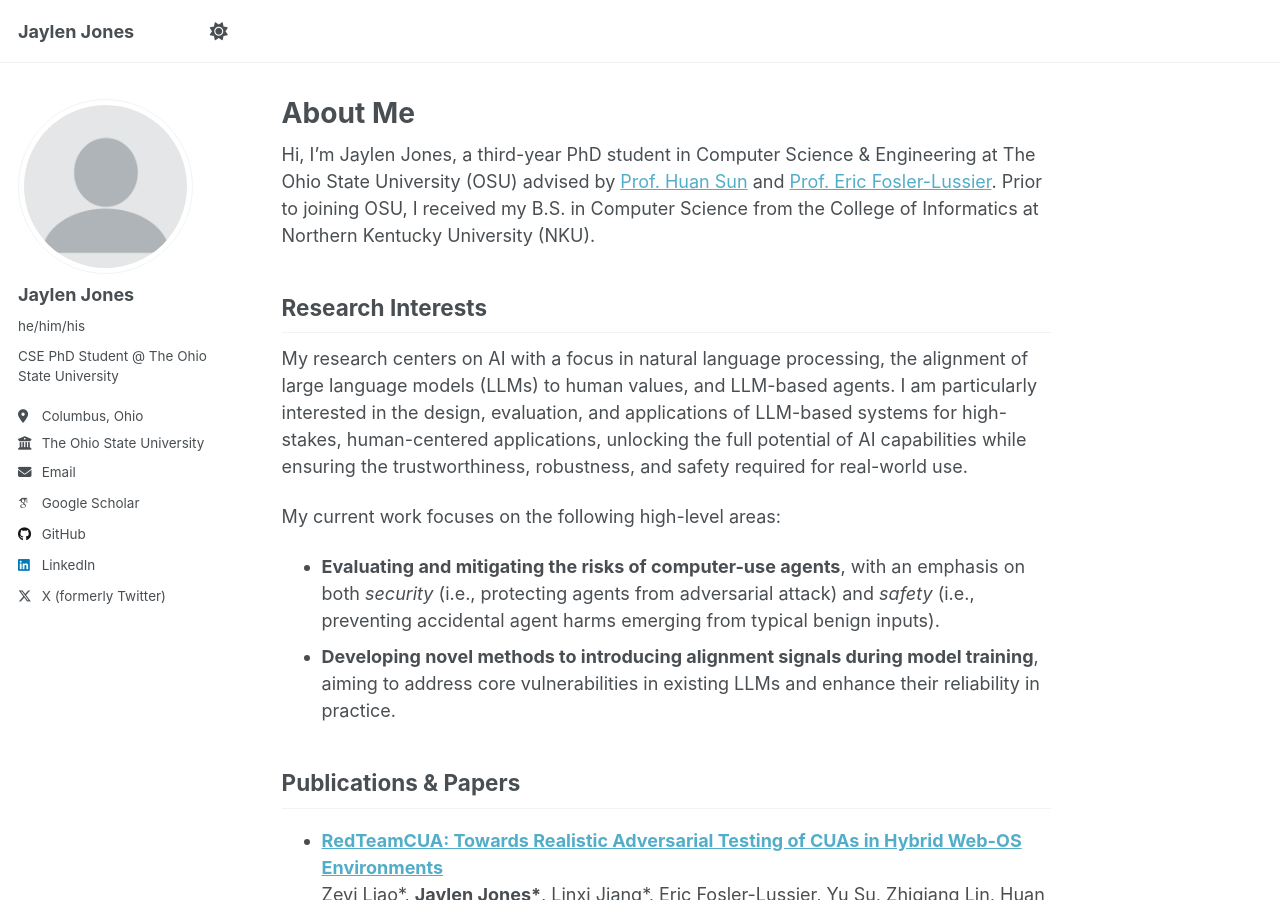
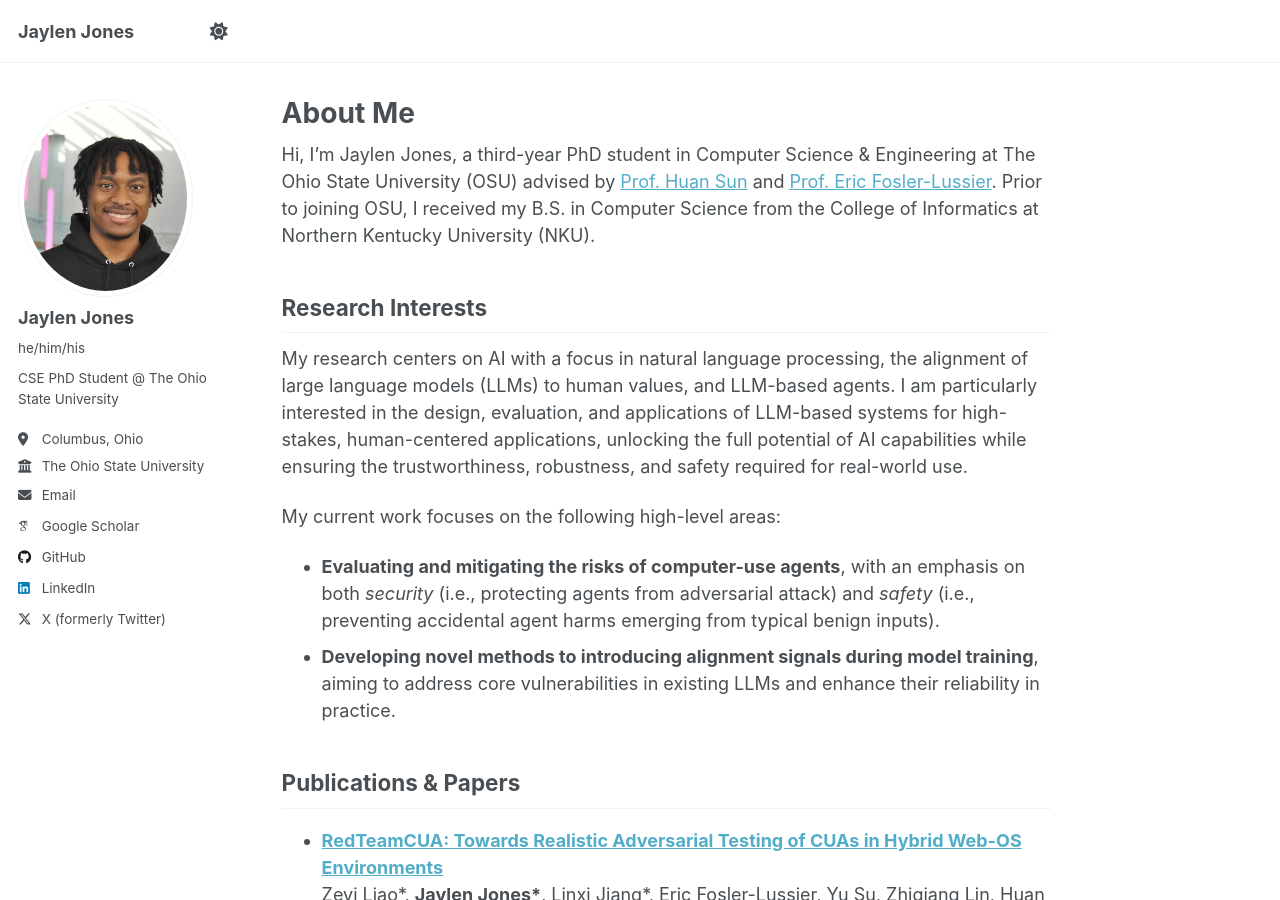
Before and after one commit to jjones62202/jjones62202.github.io, a Jekyll site: the page built from _pages/about.md, in a window 1280 px wide and 900 px high. Built offline with Jekyll 4.4.1, drawn with Linux system fonts in a browser that asks for light colours; some web fonts are replaced.

Commit message:
Update _config.yml

```diff
--- a/_config.yml
+++ b/_config.yml
@@ -22,7 +22,7 @@ repository               : "academicpages/academicpages.github.io"
 #               Additional customization can be done by editing /_includes/author-profile.html
 author:
   # Biographic information
-  avatar           : "profile.png"
+  avatar           : "headshot.jpeg"
   name             : "Jaylen Jones"
   pronouns         : "he/him/his"
   bio              : "CSE PhD Student @ The Ohio State University"
```
